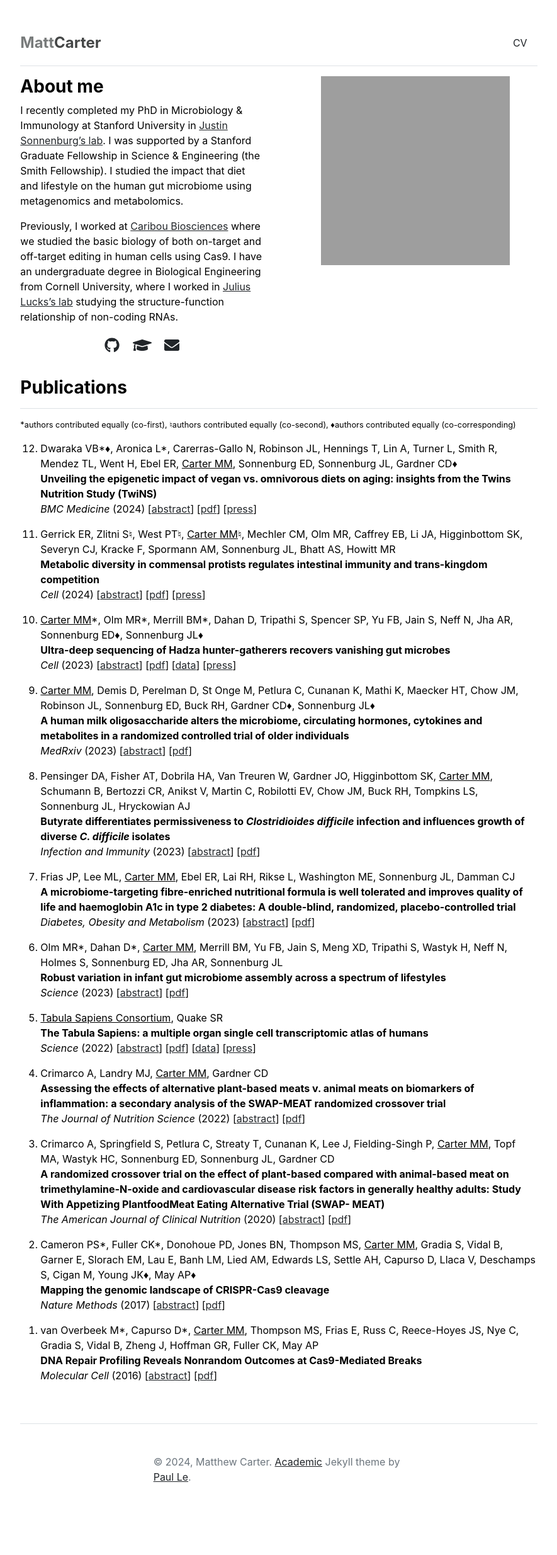
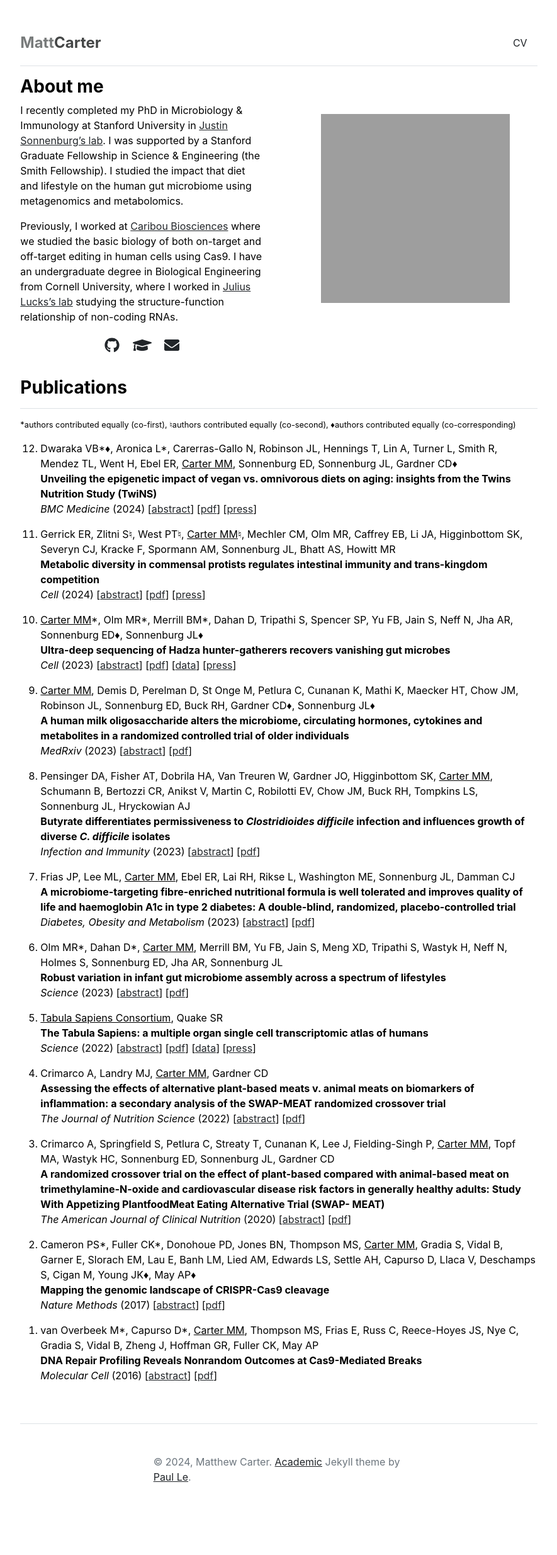
Before and after one commit to matt-cart/matt-cart.github.io, a Jekyll site: the page built from index.md, in a window 1280 px wide. Shown: the whole page at 63% size, without its empty margins (197-1082 px from the left). Built offline with Jekyll 4.4.1, drawn with Linux system fonts in a browser that asks for light colours.

Commit message:
Update home.html

```diff
--- a/_layouts/home.html
+++ b/_layouts/home.html
@@ -13,7 +13,9 @@ layout: default
     </p>
   </div>
   <div class="col-md-6 image-container">
-    <img src="{{ site.github.url }}/assets/img/mugshot_website.png" alt="Home" width="300" height="300">
+    <div style="margin-top:60px">
+      <img src="{{ site.github.url }}/assets/img/mugshot_website.png" alt="Home" width="300" height="300">
+    </div>
   </div>
 </div>
 
```
